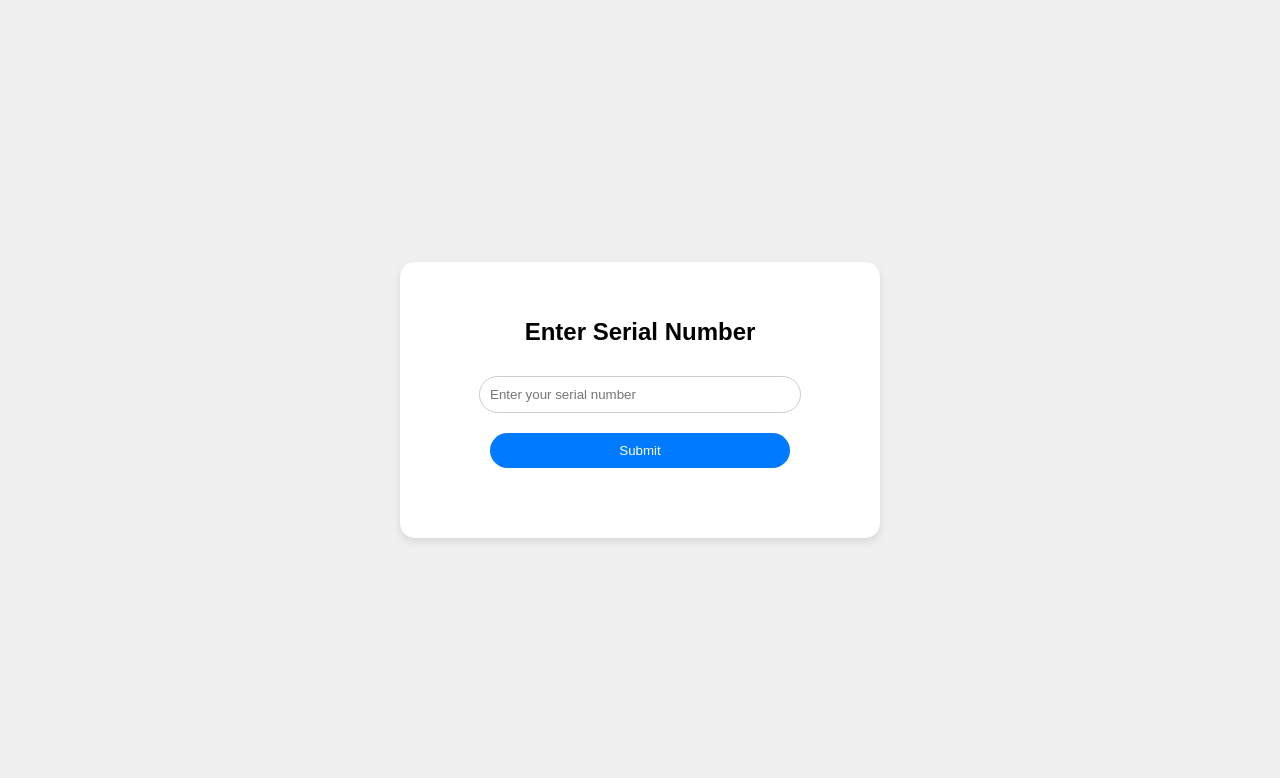
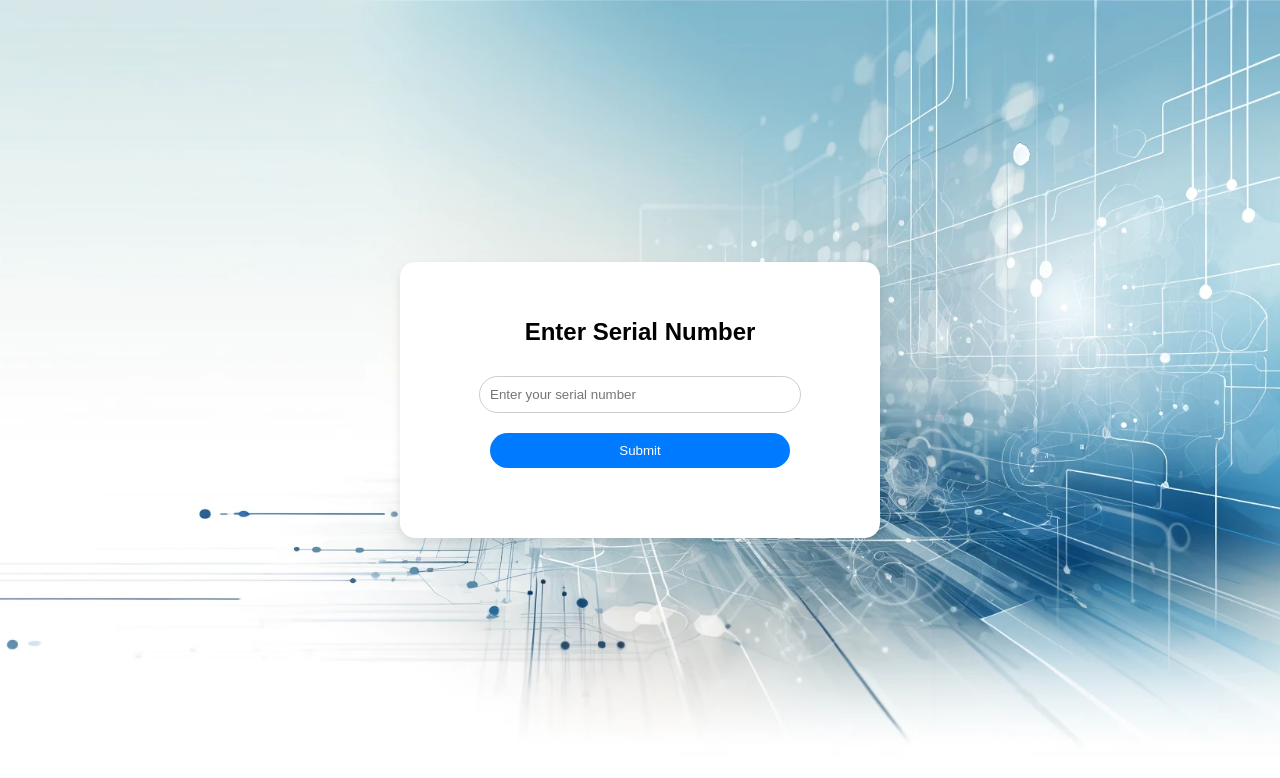
Before and after one commit to Wu-ism/lookup-model-by-serial, a website: page public/index.html in a window 1280 px wide. Drawn offline with Linux system fonts and the light colour scheme.

Commit message:
updated background

```diff
--- a/public/index.html
+++ b/public/index.html
@@ -8,7 +8,9 @@
             justify-content: center;
             align-items: center;
             height: 100vh;
-            background-color: #f0f0f0;
+            background-image: url('../images/background.webp');
+            background-size: cover;
+            background-position: center;
             margin: 0;
             font-family: Arial, sans-serif;
         }
--- a/server.js
+++ b/server.js
@@ -4,7 +4,7 @@ const path = require('path');
 const prefixData = require('./prefixData');
 
 const app = express();
-const port = process.env.PORT || 80; // Use port 80 or any other available port
+const port = process.env.PORT || 3000; // Use port 80 or any other available port
 
 // Middleware to parse JSON bodies
 app.use(bodyParser.json());
@@ -29,6 +29,7 @@ const getFirmwareInfo = (productModel) => {
 
 app.post('/getFirmware', (req, res) => {
     const { serialNumber } = req.body;
+
     if (serialNumber) {
         const prefix = serialNumber.slice(0, 2).toUpperCase();  // Assuming the prefix is the first 2 characters
         const productModel = prefixData[prefix] || 'Unknown product model';
```
Also changed, not shown: images/background.webp (added).
